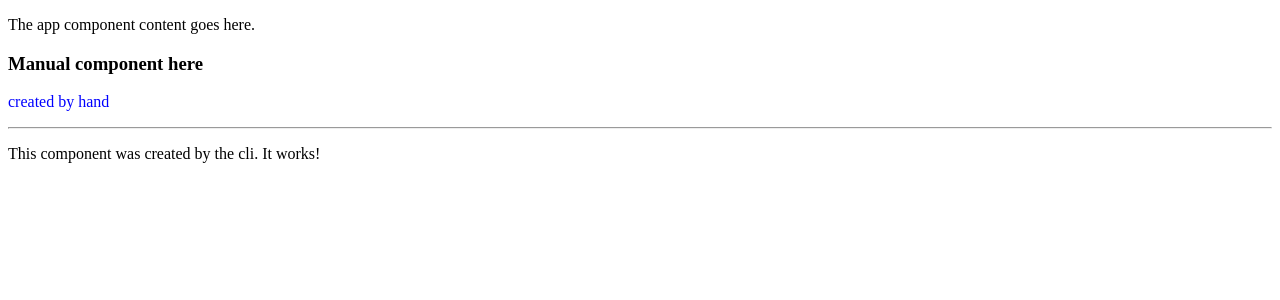
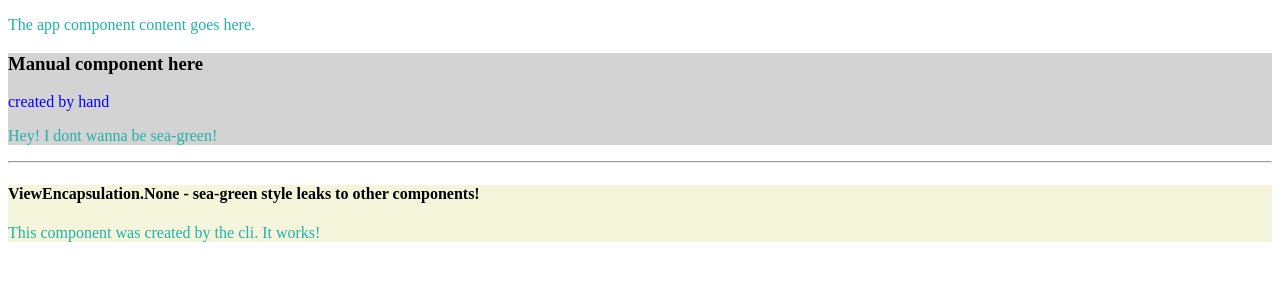
Before and after one commit to gishu/angular-bootcamp, an Angular app: page / in a window 1280 px wide. Shown: the top 300 px of the page. Built offline with nearby package versions, Linux system fonts and the light colour scheme.

Commit message:
ViewEncapsulation

```diff
--- a/src/app/cli/cli.component.css
+++ b/src/app/cli/cli.component.css
@@ -0,0 +1,7 @@
+p {
+  color: lightseagreen;
+}
+
+div {
+  background-color: beige;
+}
--- a/src/app/cli/cli.component.html
+++ b/src/app/cli/cli.component.html
@@ -1 +1,4 @@
-<p>This component was created by the cli. It works!</p>
+<div>
+  <h4>ViewEncapsulation.None - sea-green style leaks to other components!</h4>
+  <p>This component was created by the cli. It works!</p>
+</div>
--- a/src/app/cli/cli.component.ts
+++ b/src/app/cli/cli.component.ts
@@ -1,11 +1,12 @@
-import { Component, OnInit } from '@angular/core';
+import { Component, OnInit, ViewEncapsulation } from '@angular/core';
 
 @Component({
   // selector: 'mx-cli',
   // selector: '[mx-cli]',
   selector: '.mx-cli',
   templateUrl: './cli.component.html',
-  styleUrls: ['./cli.component.css']
+  styleUrls: ['./cli.component.css'],
+  encapsulation: ViewEncapsulation.None
 })
 export class CliComponent implements OnInit {
 
--- a/src/app/handmade/handmade.component.css
+++ b/src/app/handmade/handmade.component.css
@@ -1,3 +1,6 @@
 .highlight {
   color: blue;
 }
+div{
+  background-color:lightgray;
+}
--- a/src/app/handmade/handmade.component.html
+++ b/src/app/handmade/handmade.component.html
@@ -1,2 +1,5 @@
-<h3>Manual component here</h3>
-<p class="highlight">created by hand</p>
+<div>
+  <h3>Manual component here</h3>
+  <p class="highlight">created by hand</p>
+  <p>Hey! I dont wanna be sea-green!</p>
+</div>
```
Also changed, not shown: 1 other file (tests, documents, lock files or other folders).
